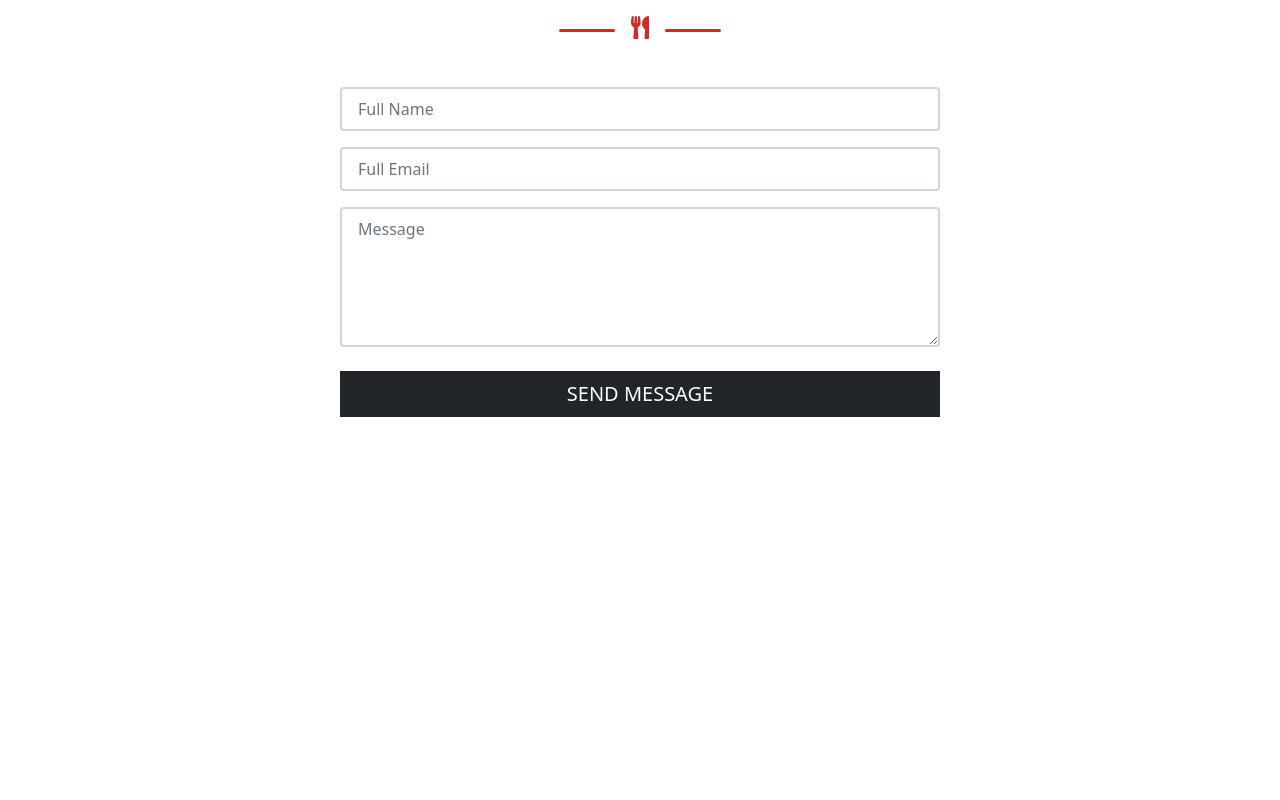
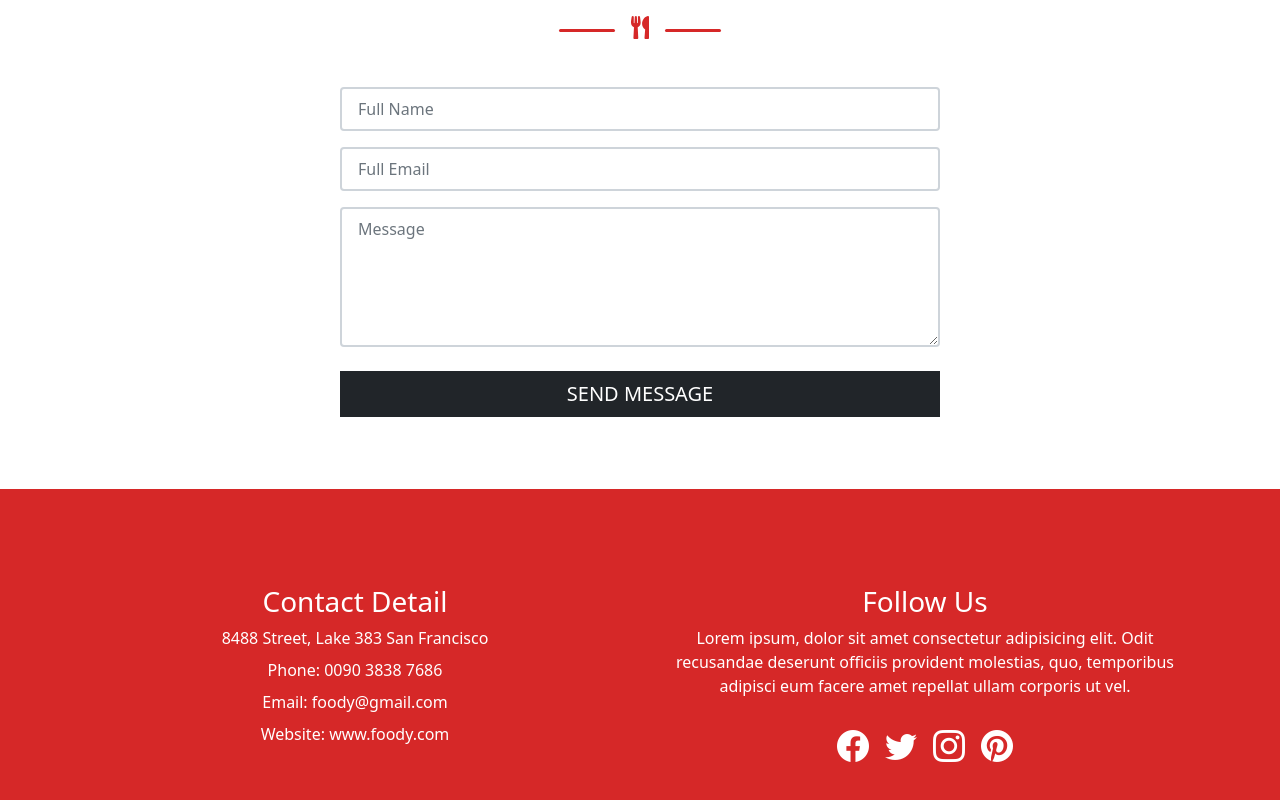
Before and after one commit to a-ndry/foody, a React (Vite) app in the folder client/: page / in a window 1280 px wide. Shown: the part 4422-5222 px from the top of the page. Before the commit the page ends 4911 px from the top, so only its background shows below. Built offline with nearby package versions, Linux system fonts and the light colour scheme.

Commit message:
Add Contact detail

```diff
--- a/client/src/components/Contact/Contact.tsx
+++ b/client/src/components/Contact/Contact.tsx
@@ -1,49 +1,12 @@
-import { Container, Form } from "react-bootstrap";
-import Button from "../Button/Button";
-import Separator from "../Separator/Separator";
-import SectionHeading from "../Typography/SectionHeading";
 import "./Contact.css";
+import ContactDetail from "./ContactDetail";
+import ContactForm from "./ContactForm";
 
 const Contact = () => {
   return (
-    <div id="contact" className="py-5">
-      <Container className="pt-5 pb-4">
-        <SectionHeading>Keep In Touch</SectionHeading>
-        <Separator />
-        <Form className="contact-form mt-5">
-          <Form.Group className="mb-3">
-            <Form.Control
-              type="text"
-              className="border-2 px-3 py-2"
-              placeholder="Full Name"
-            />
-          </Form.Group>
-          <Form.Group className="mb-3">
-            <Form.Control
-              type="email"
-              className="border-2 px-3 py-2"
-              placeholder="Full Email"
-            />
-          </Form.Group>
-          <Form.Group className="mb-4">
-            <Form.Control
-              as="textarea"
-              className="border-2 px-3 py-2"
-              rows={5}
-              placeholder="Message"
-            />
-          </Form.Group>
-
-          <Button
-            size="lg"
-            variant="dark"
-            type="submit"
-            className="d-block w-100 text-uppercase rounded-0"
-          >
-            Send message
-          </Button>
-        </Form>
-      </Container>
+    <div id="contact">
+      <ContactForm />
+      <ContactDetail />
     </div>
   );
 };
--- /dev/null
+++ b/client/src/components/Contact/ContactDetail.tsx
@@ -0,0 +1,71 @@
+import { Col, Container, Row } from "react-bootstrap";
+import Icon from "../Icon/Icon";
+
+const ContactDetail = () => {
+  return (
+    <div
+      className="text-center text-white py-5"
+      style={{ background: "#d62828" }}
+    >
+      <Container>
+        <Row xs={1} md={2}>
+          <Col className="py-5">
+            <h3>Contact Detail</h3>
+            <p className="mb-2">8488 Street, Lake 383 San Francisco</p>
+            <p className="mb-2">Phone: 0090 3838 7686</p>
+            <p className="mb-2">
+              <span>Email: </span>
+              <a
+                href="mailto:foody@gmail.com"
+                className="text-reset text-decoration-none"
+              >
+                foody@gmail.com
+              </a>
+            </p>
+            <p className="mb-2">
+              <span>Website: </span>
+              <a
+                href="https://www.foody.com"
+                className="text-reset text-decoration-none"
+              >
+                www.foody.com
+              </a>
+            </p>
+          </Col>
+          <Col className="py-5">
+            <h3>Follow Us</h3>
+            <p className="mb-4">
+              Lorem ipsum, dolor sit amet consectetur adipisicing elit. Odit
+              recusandae deserunt officiis provident molestias, quo, temporibus
+              adipisci eum facere amet repellat ullam corporis ut vel.
+            </p>
+            <div>
+              <Icon
+                href="https://www.facebook.com"
+                name="facebook"
+                variant="light"
+              />
+              <Icon
+                href="https://www.twitter.com"
+                name="twitter"
+                variant="light"
+              />
+              <Icon
+                href="https://www.instagram.com"
+                name="instagram"
+                variant="light"
+              />
+              <Icon
+                href="https://www.pinterest.com"
+                name="pinterest"
+                variant="light"
+              />
+            </div>
+          </Col>
+        </Row>
+      </Container>
+    </div>
+  );
+};
+
+export default ContactDetail;
--- /dev/null
+++ b/client/src/components/Contact/ContactForm.tsx
@@ -0,0 +1,50 @@
+import { Container, Form } from "react-bootstrap";
+import Button from "../Button/Button";
+import Separator from "../Separator/Separator";
+import SectionHeading from "../Typography/SectionHeading";
+
+const ContactForm = () => {
+  return (
+    <div className="py-5">
+      <Container className="pt-5 pb-4">
+        <SectionHeading>Keep In Touch</SectionHeading>
+        <Separator />
+        <Form className="contact-form mt-5">
+          <Form.Group className="mb-3">
+            <Form.Control
+              type="text"
+              className="border-2 px-3 py-2"
+              placeholder="Full Name"
+            />
+          </Form.Group>
+          <Form.Group className="mb-3">
+            <Form.Control
+              type="email"
+              className="border-2 px-3 py-2"
+              placeholder="Full Email"
+            />
+          </Form.Group>
+          <Form.Group className="mb-4">
+            <Form.Control
+              as="textarea"
+              className="border-2 px-3 py-2"
+              rows={5}
+              placeholder="Message"
+            />
+          </Form.Group>
+
+          <Button
+            size="lg"
+            variant="dark"
+            type="submit"
+            className="d-block w-100 text-uppercase rounded-0"
+          >
+            Send message
+          </Button>
+        </Form>
+      </Container>
+    </div>
+  );
+};
+
+export default ContactForm;
```
